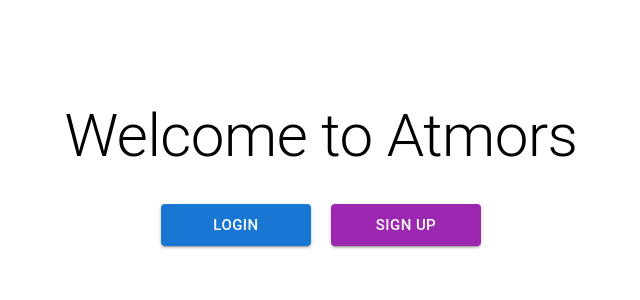
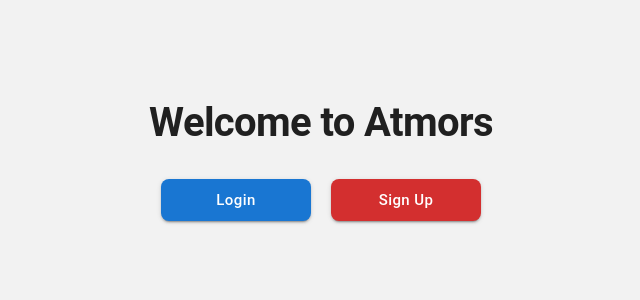
Before and after one commit to HTL-HF/frontend, a React (Vite) app: page / in a window 1280 px wide. Shown: the top 300 px of the page, without its empty margins (319-959 px from the left). Built offline with nearby package versions, Linux system fonts and the light colour scheme.

Commit message:
added theme

```diff
--- a/src/main.tsx
+++ b/src/main.tsx
@@ -1,12 +1,18 @@
 import { StrictMode } from "react";
 import { createRoot } from "react-dom/client";
 import App from "./App";
+import { ThemeProvider } from "@mui/material/styles";
+import CssBaseline from "@mui/material/CssBaseline";
 import { BrowserRouter } from "react-router-dom";
+import theme from "./themes/mainTheme";
 
 createRoot(document.getElementById("root")!).render(
   <StrictMode>
-    <BrowserRouter>
-      <App />
-    </BrowserRouter>
+    <ThemeProvider theme={theme}>
+      <CssBaseline />
+      <BrowserRouter>
+        <App />
+      </BrowserRouter>
+    </ThemeProvider>
   </StrictMode>
 );
--- /dev/null
+++ b/src/themes/mainTheme.ts
@@ -0,0 +1,46 @@
+import { createTheme } from "@mui/material/styles";
+import { red } from "@mui/material/colors";
+
+const theme = createTheme({
+  palette: {
+    primary: {
+      main: "#1976d2",
+    },
+    secondary: {
+      main: "#d32f2f",
+    },
+    error: {
+      main: red.A400,
+    },
+    background: {
+      default: "#F2F2F2",
+    },
+  },
+  typography: {
+    fontFamily: '"Roboto", "Helvetica", "Arial", sans-serif',
+    h1: {
+      fontSize: "2.5rem",
+      fontWeight: 700,
+    },
+    h2: {
+      fontSize: "2rem",
+      fontWeight: 600,
+    },
+    body1: {
+      fontSize: "1rem",
+      lineHeight: 1.5,
+    },
+  },
+  components: {
+    MuiButton: {
+      styleOverrides: {
+        root: {
+          borderRadius: 8,
+          textTransform: "none",
+        },
+      },
+    },
+  },
+});
+
+export default theme;
--- a/src/views/HomePage.tsx
+++ b/src/views/HomePage.tsx
@@ -7,7 +7,7 @@ const HomePage = () => {
       maxWidth="sm"
       style={{ textAlign: "center", marginTop: "100px" }}
     >
-      <Typography variant="h2" component="h1" gutterBottom>
+      <Typography variant="h1" component="h1" gutterBottom>
         Welcome to Atmors
       </Typography>
       <Box mt={4}>
```
